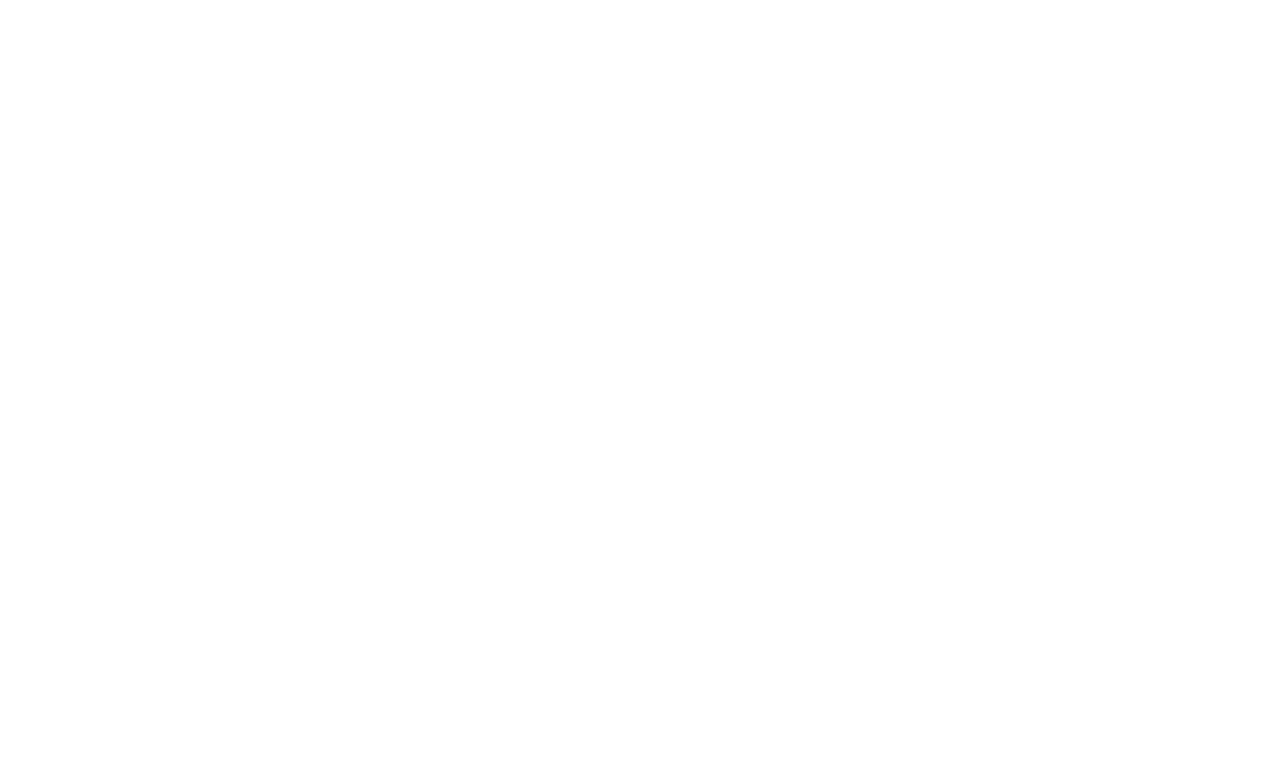
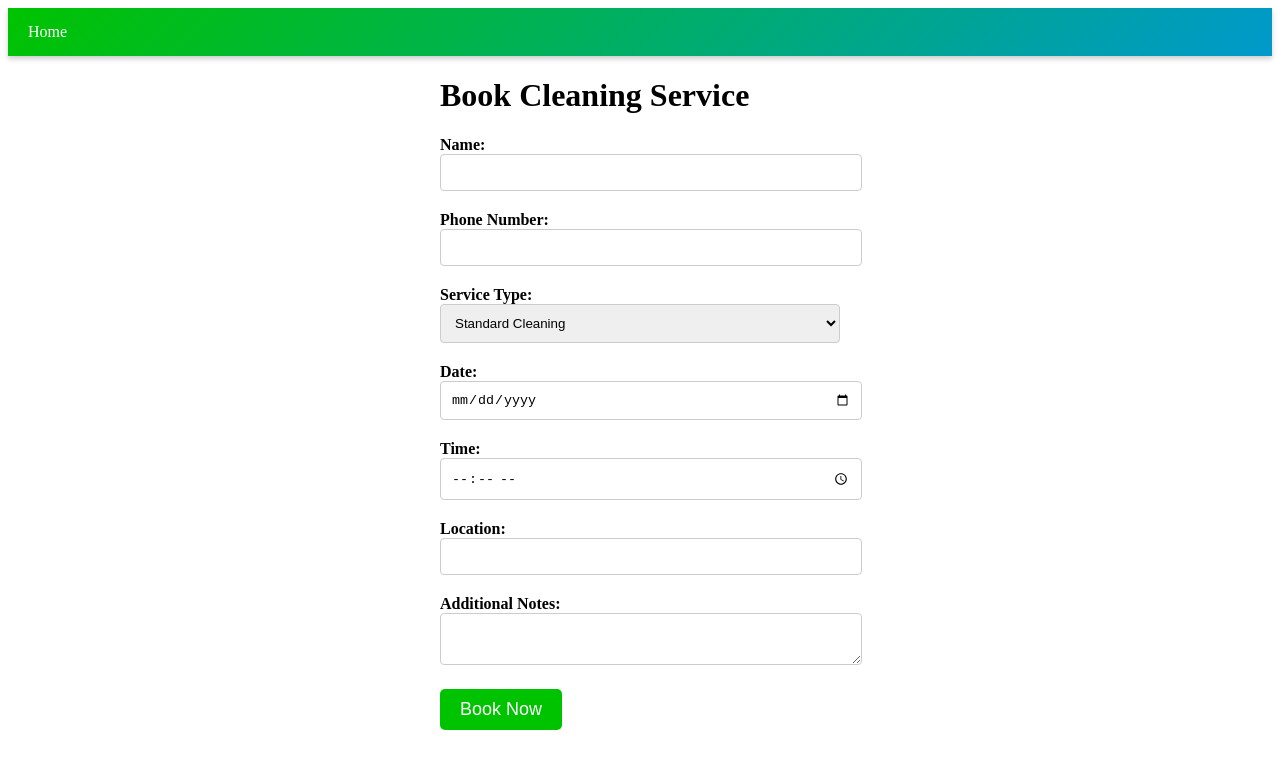
Before and after one commit to atom4real/FE-Line-cleaning-service, a Nuxt app: page /bookingPage in a window 1280 px wide. Before the commit this address had no page. Shown: the top 768 px of the page. Built offline with nearby package versions, Linux system fonts and the light colour scheme.

Commit message:
make it better!

```diff
--- /dev/null
+++ b/app.vue
@@ -0,0 +1,18 @@
+<template>
+    <div>
+      <NuxtLayout>
+        <NuxtPage/>
+      </NuxtLayout>
+    </div>
+  </template>
+
+<style scoped>
+body {
+  display: block !important;
+  margin: 0px !important;
+}
+
+.test {
+  background-color: aqua;
+}
+</style>
--- /dev/null
+++ b/layouts/default.vue
@@ -0,0 +1,70 @@
+<template>
+  <div class="navbar">
+    <nav>
+      <NuxtLink to="/">Home</NuxtLink>
+    </nav>
+    <nuxt-link v-if="userStore.userId" to="/profile" class="line-profile">
+      <img :src="userStore.profilePicture" alt="LINE Profile" class="profile-picture" />
+      <span class="user-name">{{ userStore.userName }}</span>
+    </nuxt-link>
+  </div>
+  <div>
+    <slot />
+  </div>
+</template>
+
+<script>
+import { useUserStore } from '../stores/index';
+
+export default {
+  computed: {
+    userStore() {
+      return useUserStore();
+    },
+  },
+};
+</script>
+
+<style scoped>
+body {
+  display: block !important;
+  margin: 0px !important;
+}
+
+.navbar {
+  display: flex;
+  justify-content: space-between;
+  align-items: center;
+  background: linear-gradient(135deg, #00c300 0%, #0099cc 100%);
+  color: white;
+  padding: 15px 20px;
+  box-shadow: 0px 3px 5px rgba(0, 0, 0, 0.2);
+}
+
+.navbar a {
+  color: white;
+  text-decoration: none;
+  margin-right: 20px;
+  transition: color 0.3s;
+}
+
+.navbar a:hover {
+  color: #f0f0f0;
+}
+
+.line-profile {
+  display: flex;
+  align-items: center;
+}
+
+.profile-picture {
+  width: 40px;
+  height: 40px;
+  border-radius: 50%;
+  margin-right: 10px;
+}
+
+.user-name {
+  font-weight: bold;
+}
+</style>
--- a/nuxt.config.ts
+++ b/nuxt.config.ts
@@ -1,4 +1,5 @@
 // https://nuxt.com/docs/api/configuration/nuxt-config
 export default defineNuxtConfig({
   devtools: { enabled: true },
+  modules: ['@pinia/nuxt'],
 })
--- a/package.json
+++ b/package.json
@@ -17,6 +17,9 @@
   },
   "dependencies": {
     "@line/liff": "^2.22.4",
-    "axios": "^1.5.1"
+    "@pinia/nuxt": "^0.4.11",
+    "axios": "^1.5.1",
+    "pinia": "^2.1.6",
+    "vuex": "^4.0.2"
   }
 }
--- /dev/null
+++ b/pages/bookingPage.vue
@@ -0,0 +1,121 @@
+<template>
+  <div class="booking-form">
+    <h1>Book Cleaning Service</h1>
+    <form @submit.prevent="submitBooking">
+      <div class="form-group">
+        <label for="name">Name:</label>
+        <input type="text" v-model="name" id="name" required maxlength="50" />
+      </div>
+      <div class="form-group">
+        <label for="phoneNumber">Phone Number:</label>
+        <input
+          type="tel"
+          v-model="phoneNumber"
+          id="phoneNumber"
+          required
+          maxlength="10"
+        />
+      </div>
+      <div class="form-group">
+        <label for="serviceType">Service Type:</label>
+        <select v-model="selectedServiceType" id="serviceType">
+          <option value="standard">Standard Cleaning</option>
+          <option value="deep">Deep Cleaning</option>
+          <option value="carpet">Carpet Cleaning</option>
+          <!-- Add more service options as needed -->
+        </select>
+      </div>
+      <div class="form-group">
+        <label for="date">Date:</label>
+        <input type="date" v-model="selectedDate" id="date" required />
+      </div>
+      <div class="form-group">
+        <label for="time">Time:</label>
+        <input type="time" v-model="selectedTime" id="time" required />
+      </div>
+      <div class="form-group">
+        <label for="location">Location:</label>
+        <input type="text" v-model="location" id="location" maxlength="100" />
+      </div>
+      <div class="form-group">
+        <label for="additionalNotes">Additional Notes:</label>
+        <textarea v-model="additionalNotes" id="additionalNotes"></textarea>
+      </div>
+      <button type="submit">Book Now</button>
+    </form>
+  </div>
+</template>
+
+<script>
+export default {
+  data() {
+    return {
+      name: "",
+      phoneNumber: "",
+      selectedServiceType: "standard",
+      selectedDate: "",
+      selectedTime: "",
+      location: "",
+      additionalNotes: ""
+    };
+  },
+  methods: {
+    submitBooking() {
+      const bookingData = {
+        name: this.name,
+        phoneNumber: this.phoneNumber,
+        selectedServiceType: this.selectedServiceType,
+        selectedDate: this.selectedDate,
+        selectedTime: this.selectedTime,
+        location: this.location,
+        additionalNotes: this.additionalNotes
+      };
+
+      // Print the booking data as JSON
+      console.log(JSON.stringify(bookingData, null, 2));
+    }
+  }
+};
+</script>
+
+<style scoped>
+.booking-form {
+  max-width: 400px;
+  margin: 0 auto;
+}
+
+.form-group {
+  margin-bottom: 20px;
+}
+
+label {
+  display: block;
+  font-weight: bold;
+}
+
+select,
+input[type="date"],
+input[type="time"],
+textarea,
+input[type="text"],
+input[type="tel"] {
+  width: 100%;
+  padding: 10px;
+  border: 1px solid #ccc;
+  border-radius: 4px;
+}
+
+button {
+  background-color: #00c300;
+  color: white;
+  border: none;
+  padding: 10px 20px;
+  font-size: 18px;
+  cursor: pointer;
+  border-radius: 5px;
+}
+
+button:hover {
+  background-color: #008a00;
+}
+</style>
--- a/pages/index.vue
+++ b/pages/index.vue
@@ -1,33 +1,99 @@
 <template>
-    <div>
-      <h1>LINE Login</h1>
-      <button @click="loginWithLine">Login with LINE</button>
+  <h1>Hi! Welcome {{ userStore.userName }}</h1>
+  <div v-if="!userStore.userId" class="line-login">
+    <h1 class="line-login-title">LINE Login</h1>
+    <button @click="loginWithLine" class="line-login-button">
+      Login with LINE
+    </button>
   </div>
+  <nuxt-link
+    v-if="userStore.userId"
+    to="/bookingPage"
+    class="line-login-button"
+  >
+    <span
+      style="
+        background-color: #00c300;
+        color: white;
+        border: none;
+        padding: 10px 20px;
+        font-size: 18px;
+        cursor: pointer;
+        border-radius: 5px;
+      "
+    >
+      Book Cleaning Service
+    </span>
+  </nuxt-link>
 </template>
 
 <script>
 // Import the necessary function from the LINE LIFF SDK
-  import { liff } from '@line/liff';
+import { liff } from "@line/liff";
+import { useUserStore } from "../stores/index"; // Import the user store
 
 export default {
+  data() {
+    return {
+      // Add your data properties here
+      isLogin: true,
+    };
+  },
+  computed: {
+    userStore() {
+      return useUserStore(); // Create a reference to the user store
+    },
+  },
   methods: {
     async loginWithLine() {
       try {
         // Initialize the LINE LIFF SDK
-          await liff.init({ liffId: '2001053759-qWnzRxdw' });
+        await liff.init({ liffId: "2001053759-qWnzRxdw" });
 
         // Check if the user is already logged in
         if (!liff.isLoggedIn()) {
           // If not logged in, initiate the LINE login process
-            await liff.login();
+          liff.login();
+          this.isLogin = false;
         } else {
           // If already logged in, redirect to the profile page
-            this.$router.push('/profile');
+          this.$router.push("/profile");
         }
       } catch (error) {
-          console.error('LINE LIFF initialization/login error:', error);
+        console.error("LINE LIFF initialization/login error:", error);
       }
     },
   },
 };
 </script>
+
+<style scoped>
+body {
+  display: block !important;
+  margin: 0px !important;
+}
+.line-login {
+  text-align: center;
+  padding: 20px;
+}
+
+.line-login-title {
+  color: black;
+  font-size: 24px;
+  margin-bottom: 20px;
+}
+
+.line-login-button {
+  background-color: #00c300;
+  color: white;
+  border: none;
+  padding: 10px 20px;
+  font-size: 18px;
+  cursor: pointer;
+  border-radius: 5px;
+}
+
+.line-login-button:hover {
+  background-color: #008a00;
+}
+</style>
--- a/pages/profile.vue
+++ b/pages/profile.vue
@@ -1,41 +1,94 @@
 <!-- src/views/ProfilePage.vue -->
 <template>
-    <div>
-      <h1>LINE Profile</h1>
-      <img :src="pictureUrl" alt="Profile Picture" />
-      <p>Name: {{ displayName }}</p>
-      <p>TokenID: {{ userId }}</p>
+    <div class="profile">
+      <h1 class="profile-title">LINE Profile</h1>
+      <div class="profile-content">
+        <img :src="userStore.profilePicture" alt="Profile Picture" class="profile-picture" />
+        <div class="profile-details">
+          <p class="profile-name">Name: {{ userStore.userName }}</p>
+          <p class="profile-name">Status Message: {{ userStore.statusMessage }}</p>
+          <p class="profile-token">TokenID: {{ userStore.userId }}</p>
+        </div>
+      </div>
     </div>
   </template>
 
   <script>
+  import { useUserStore } from '../stores/index';
+  import { liff } from "@line/liff";
+
   export default {
-    data() {
-      return {
-        pictureUrl: '',
-        displayName: '',
-        userId: '',
-      };
-    },
-    created() {
-      if (liff.isLoggedIn()) {
-        this.loadUserProfile();
-      } else {
+    setup() {
+      const userStore = useUserStore();
+
+      // Ensure the user is logged in using your authentication logic here
+      if (!liff.isLoggedIn()) {
+        // Redirect to the login page or handle it accordingly
         this.$router.push('/');
       }
-    },
-    methods: {
-      async loadUserProfile() {
+
+      // Fetch the LINE profile if the user is logged in
+      const loadUserProfile = async () => {
         try {
           const profile = await liff.getProfile();
-          this.pictureUrl = profile.pictureUrl;
-          this.displayName = profile.displayName;
-          this.userId = profile.userId;
-          console.log(profile);
+          userStore.updateUserData(profile.pictureUrl, profile.displayName, profile.userId, profile.statusMessage);
         } catch (error) {
           console.error(error);
         }
-      },
+      };
+
+      // Load the user profile when the component is created
+      loadUserProfile();
+
+      return {
+        userStore,
+      };
     },
   };
   </script>
+
+  <style scoped>
+  .profile {
+    text-align: center;
+    background-color: #f0f0f0;
+    padding: 20px;
+    border-radius: 10px;
+    box-shadow: 0 4px 8px rgba(0, 0, 0, 0.2);
+    max-width: 400px;
+    margin: 0 auto;
+  }
+
+  .profile-title {
+    color: #333;
+    font-size: 24px;
+    margin-bottom: 20px;
+  }
+
+  .profile-content {
+    display: flex;
+    flex-direction: column;
+    align-items: center;
+  }
+
+  .profile-picture {
+    width: 150px;
+    height: 150px;
+    border-radius: 50%;
+    object-fit: cover;
+    margin-bottom: 20px;
+  }
+
+  .profile-details {
+    text-align: left;
+  }
+
+  .profile-name {
+    font-size: 18px;
+    color: #333;
+  }
+
+  .profile-token {
+    font-size: 16px;
+    color: #666;
+  }
+  </style>
--- /dev/null
+++ b/pages/testStore.vue
@@ -0,0 +1,7 @@
+<template>
+  <div>
+    <p>Count: {{ store.count }}</p>
+    <button @click="increment">Increment</button>
+    <button @click="decrement">Decrement</button>
+  </div>
+</template>
--- /dev/null
+++ b/stores/index.js
@@ -0,0 +1,28 @@
+// userStore.js
+import { defineStore } from 'pinia';
+
+export const useUserStore = defineStore({
+  id: 'user',
+  state: () => ({
+    profilePicture: '', // Store the user's profile picture URL
+    userName: '',       // Store the user's name
+    userId: '',         // Store the user's LINE user ID
+    statusMessage: '',  // Store the user's status message
+  }),
+  actions: {
+    // Update user data after login
+    updateUserData(profilePicture, userName, userId, statusMessage) {
+      this.profilePicture = profilePicture;
+      this.userName = userName;
+      this.statusMessage = statusMessage
+      this.userId = userId;
+    },
+    // Clear user data when the user logs out
+    clearUserData() {
+      this.profilePicture = '';
+      this.userName = '';
+      this.userId = '';
+      this.statusMessage = '';
+    },
+  },
+});
```
Also changed, not shown: 1 other file (tests, documents, lock files or other folders). Lines whose indentation alone changed are shown as unchanged.
